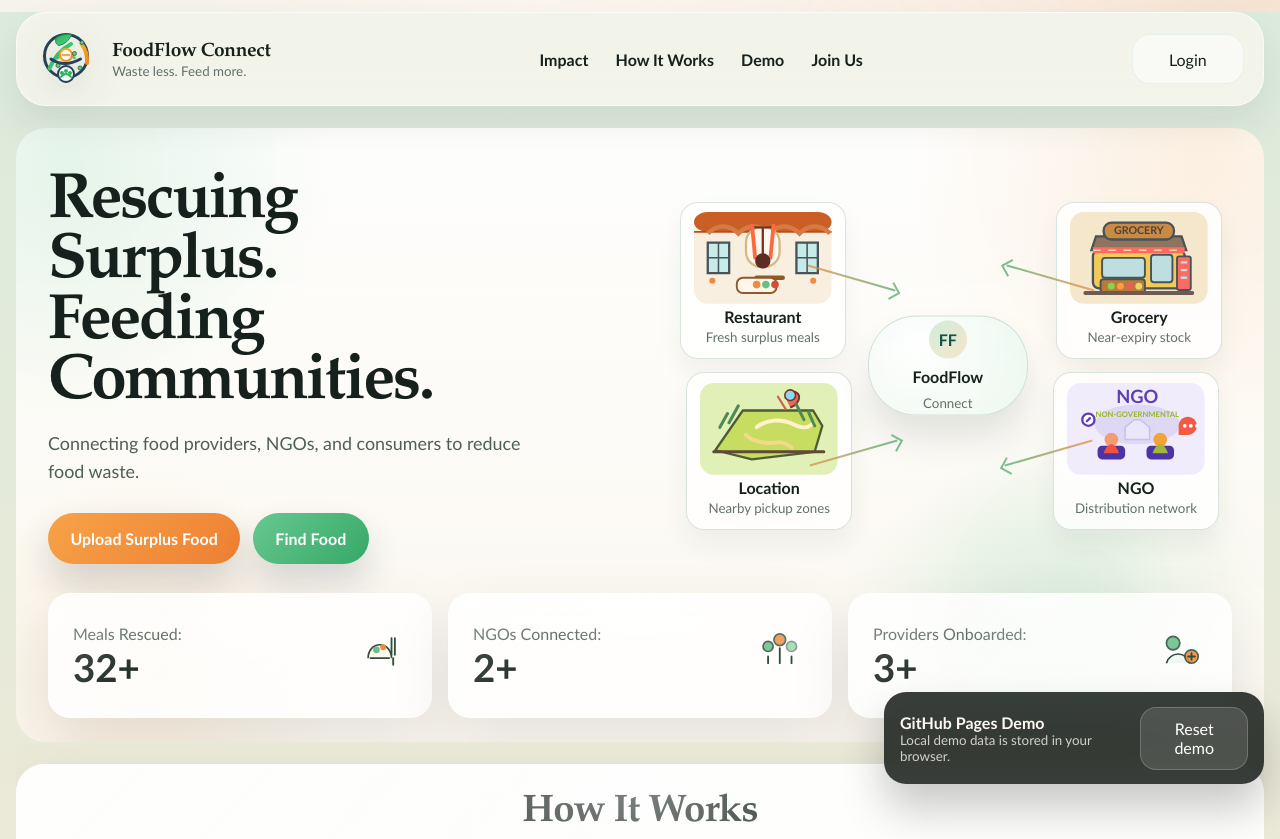
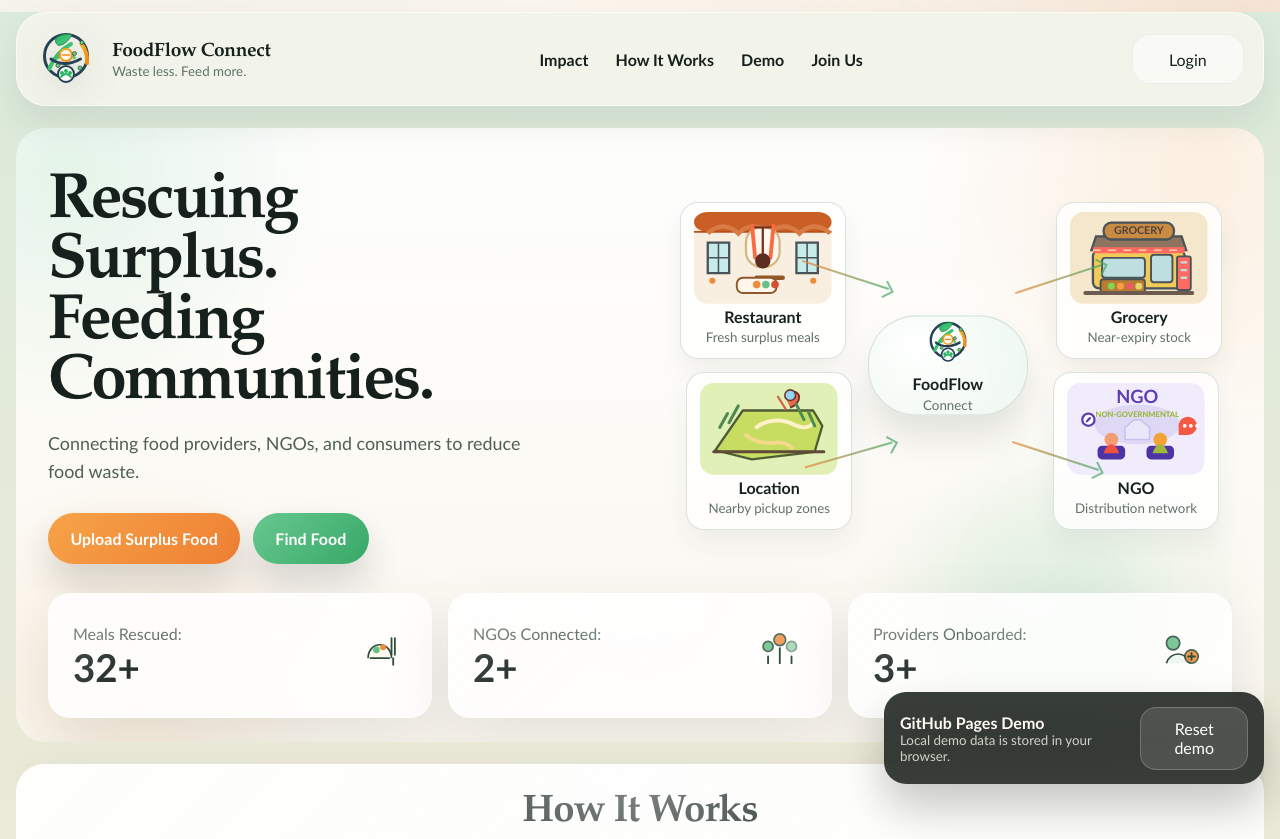
Before and after one commit to udayprakashchamakuri-beep/foodflow, a website: page docs/index.html in a window 1280 px wide. Shown: the top 839 px of the page. Drawn offline with Linux system fonts and the light colour scheme.

```diff
--- a/docs/app.js
+++ b/docs/app.js
@@ -2461,7 +2461,7 @@ function renderHomeShowcaseVisual() {
         <small>Distribution network</small>
       </article>
       <div class="showcase-cloud-core">
-        <span class="showcase-cloud-mark">FF</span>
+        <div class="showcase-cloud-logo">${renderBrandEmblem("hero-center-emblem")}</div>
         <strong>FoodFlow</strong>
         <small>Connect</small>
       </div>
--- a/docs/styles.css
+++ b/docs/styles.css
@@ -2615,53 +2615,6 @@ h4,
   filter: none;
 }
 
-.arrow-grocery,
-.arrow-ngo {
-  background: linear-gradient(90deg, rgba(73, 168, 103, 0.72), rgba(234, 135, 56, 0.72));
-}
-
-.arrow-grocery::after,
-.arrow-ngo::after {
-  display: none;
-}
-
-.arrow-grocery::before,
-.arrow-ngo::before {
-  content: "";
-  position: absolute;
-  left: -0.2rem;
-  top: -0.23rem;
-  width: 0.7rem;
-  height: 0.7rem;
-  border-left: 2px solid rgba(73, 168, 103, 0.72);
-  border-bottom: 2px solid rgba(73, 168, 103, 0.72);
-  transform: rotate(45deg);
-}
-
-.arrow-kitchen {
-  left: 8.9rem;
-  top: 5.7rem;
-  transform: rotate(16deg);
-}
-
-.arrow-grocery {
-  right: 8.5rem;
-  top: 5.7rem;
-  transform: rotate(16deg);
-}
-
-.arrow-shelf {
-  left: 9rem;
-  bottom: 5.7rem;
-  transform: rotate(-16deg);
-}
-
-.arrow-ngo {
-  right: 8.6rem;
-  bottom: 5.7rem;
-  transform: rotate(-16deg);
-}
-
 
 .pages-demo-badge {
   position: fixed;
--- a/public/app.js
+++ b/public/app.js
@@ -1077,7 +1077,7 @@ function renderHomeShowcaseVisual() {
         <small>Distribution network</small>
       </article>
       <div class="showcase-cloud-core">
-        <span class="showcase-cloud-mark">FF</span>
+        <div class="showcase-cloud-logo">${renderBrandEmblem("hero-center-emblem")}</div>
         <strong>FoodFlow</strong>
         <small>Connect</small>
       </div>
--- a/public/styles.css
+++ b/public/styles.css
@@ -2614,50 +2614,3 @@ h4,
 .showcase-cloud-logo .brand-mark svg {
   filter: none;
 }
-
-.arrow-grocery,
-.arrow-ngo {
-  background: linear-gradient(90deg, rgba(73, 168, 103, 0.72), rgba(234, 135, 56, 0.72));
-}
-
-.arrow-grocery::after,
-.arrow-ngo::after {
-  display: none;
-}
-
-.arrow-grocery::before,
-.arrow-ngo::before {
-  content: "";
-  position: absolute;
-  left: -0.2rem;
-  top: -0.23rem;
-  width: 0.7rem;
-  height: 0.7rem;
-  border-left: 2px solid rgba(73, 168, 103, 0.72);
-  border-bottom: 2px solid rgba(73, 168, 103, 0.72);
-  transform: rotate(45deg);
-}
-
-.arrow-kitchen {
-  left: 8.9rem;
-  top: 5.7rem;
-  transform: rotate(16deg);
-}
-
-.arrow-grocery {
-  right: 8.5rem;
-  top: 5.7rem;
-  transform: rotate(16deg);
-}
-
-.arrow-shelf {
-  left: 9rem;
-  bottom: 5.7rem;
-  transform: rotate(-16deg);
-}
-
-.arrow-ngo {
-  right: 8.6rem;
-  bottom: 5.7rem;
-  transform: rotate(-16deg);
-}
```
